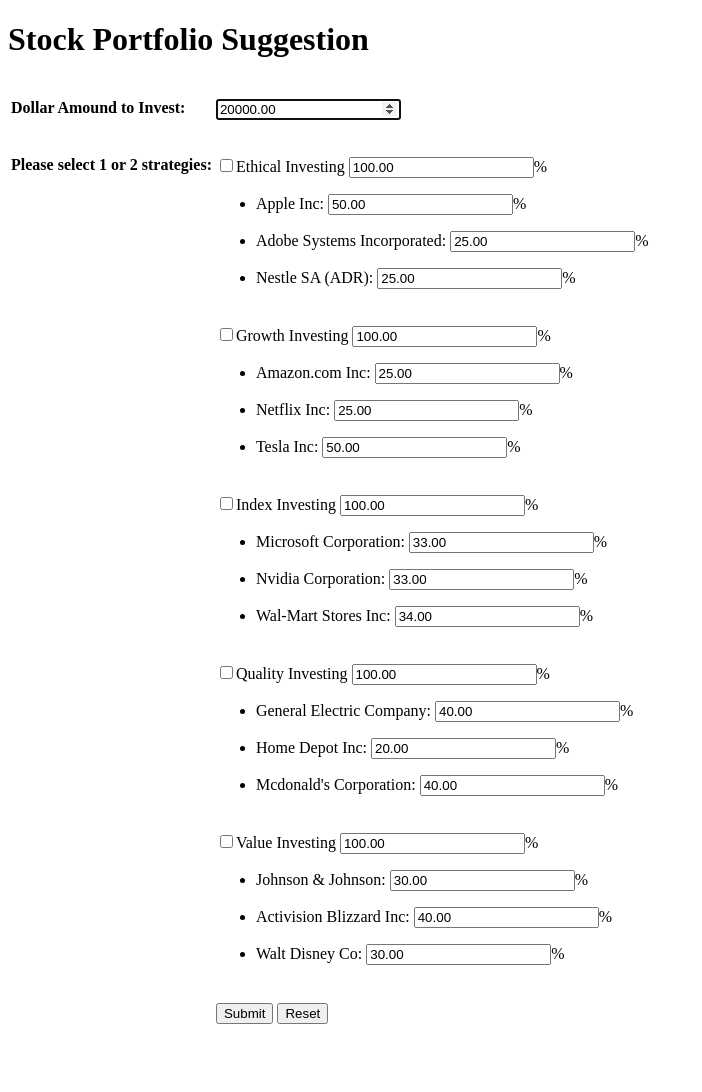
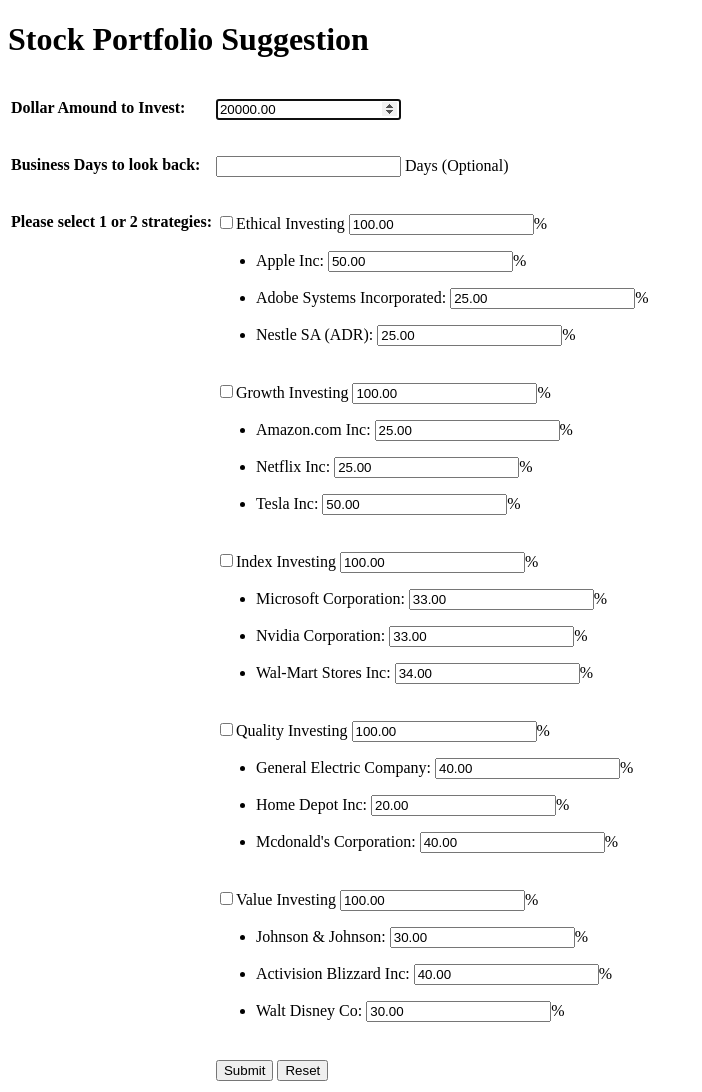
Before and after one commit to TheTeaRex/CMPE285, a Flask app: page / in a window 1280 px wide. Shown: the whole page, without its empty margins (0-702 px from the left). Before the commit the page ends 1024 px from the top, so only its background shows below. Run offline with Flask 2, Linux system fonts and the light colour scheme.

Commit message:
final_project: added a custom days look back option

```diff
--- a/final_project/app.py
+++ b/final_project/app.py
@@ -36,6 +36,7 @@
     }
     inputs = {}
     amount = float(request.form['invest_amt'])
+    days = request.form['days']
     selected = {}
     count = 0
     for investment in investments:
@@ -73,7 +74,11 @@
     total = {}
     profit = {}
     percent = {}
-    look_back = [5, 10 ,20]
+    look_back = [5, 10]
+
+    if days != '':
+        look_back.append(int(days))
+
     for stock in distribution:
         key = translation[stock]['name']
         # getting the stock price
@@ -111,6 +116,8 @@
         profit[day] = total[day] - amount
         percent[day] = profit[day] / amount
 
+    print days
+
     return render_template('result.html',
                             errors=[],
                             amount=amount,
--- a/final_project/templates/index.html
+++ b/final_project/templates/index.html
@@ -21,6 +21,20 @@
         <td>
           <p>
             <input type="number" name="invest_amt" step="0.01" min="5000" value="20000.00" autofocus required>
+          </p>
+        </td>
+      </tr>
+      <tr>
+        <td>
+          <p>
+            <b>
+              Business Days to look back:
+            </b>
+          </p>
+        </td>
+        <td>
+          <p>
+            <input type="number" name="days"> Days (Optional)
           </p>
         </td>
       </tr>
```
